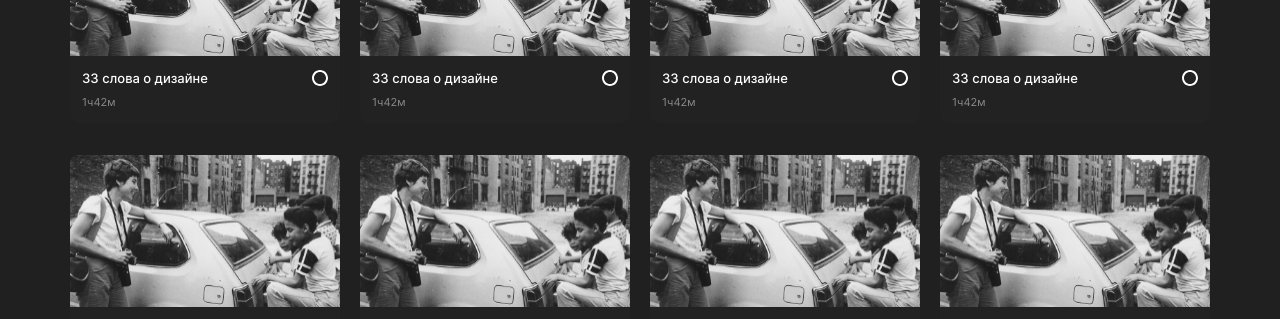
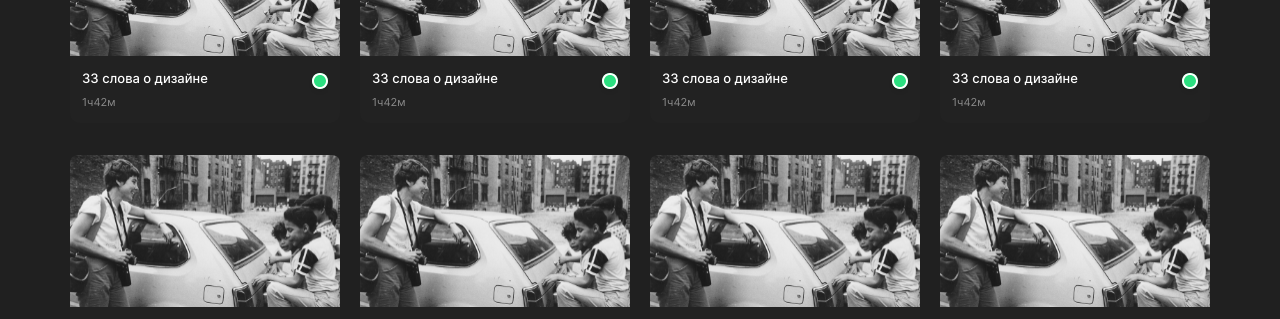
Before and after one commit to AlexandrNistratov/movies-explorer-frontend, a React (Create React App) app: page /movies in a window 1280 px wide. Shown: the part 481-800 px from the top of the page. Built offline with nearby package versions, Linux system fonts and the light colour scheme.

Commit message:
исправил шапку

```diff
--- a/src/components/Header/Header.css
+++ b/src/components/Header/Header.css
@@ -42,11 +42,11 @@
 .header__nav {
     margin: 0;
     display: flex;
-    justify-content: space-between;
+    justify-content: flex-end;
     width: 100%;
 }
 
-.header__nav__movies {
+.header__nav_movies {
     justify-content: space-between;
 }
 
--- a/src/components/MoviesCard/MoviesCard.js
+++ b/src/components/MoviesCard/MoviesCard.js
@@ -17,7 +17,7 @@ function MoviesCard () {
                     <h2 className='movieCard__title'>33 слова о дизайне</h2>
                     <p className='movieCard__duration'>1ч42м</p>
                 </div>
-                <button className={isSavedMoviesPage ? 'movieCard__button-delete ' : 'movieCard__button'}></button>
+                <button className={isSavedMoviesPage ? 'movieCard__button-delete ' : 'movieCard__button movieCard__button-active'}></button>
             </div>
         </li>
     );
```
